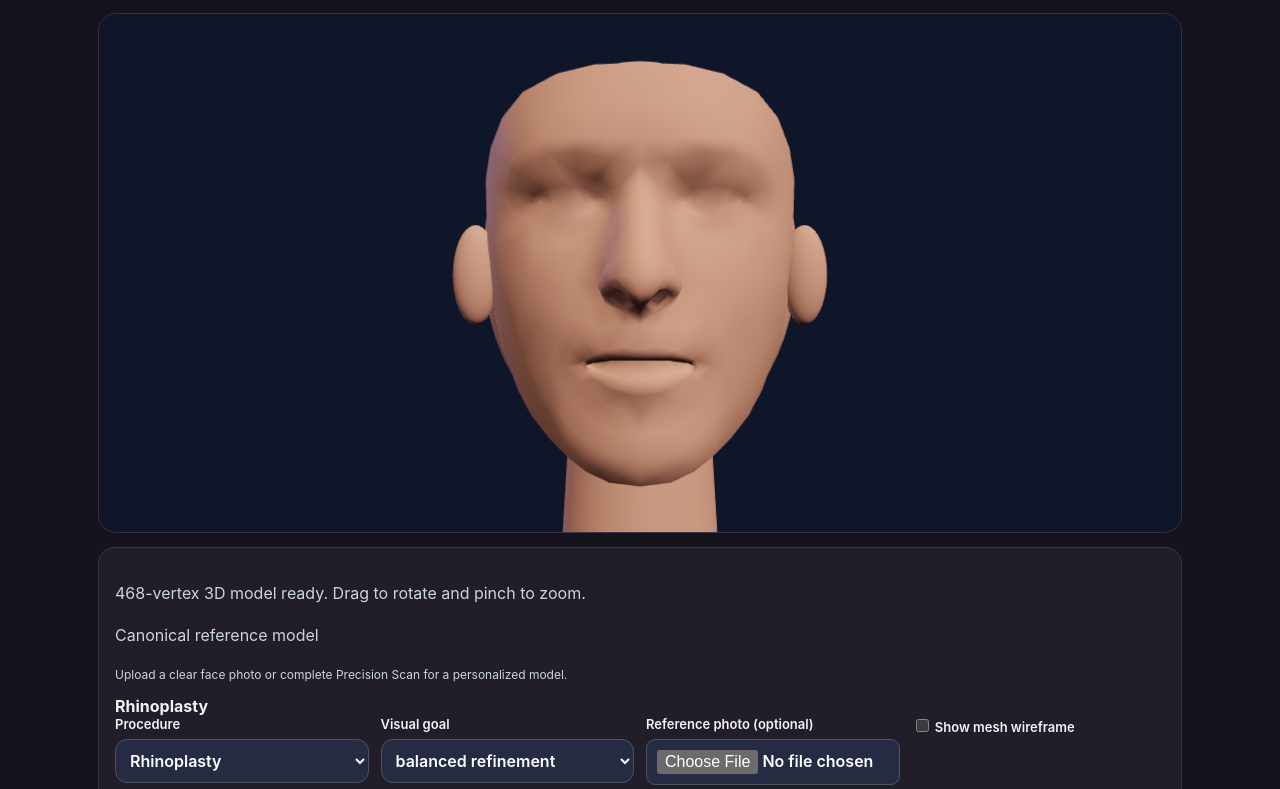
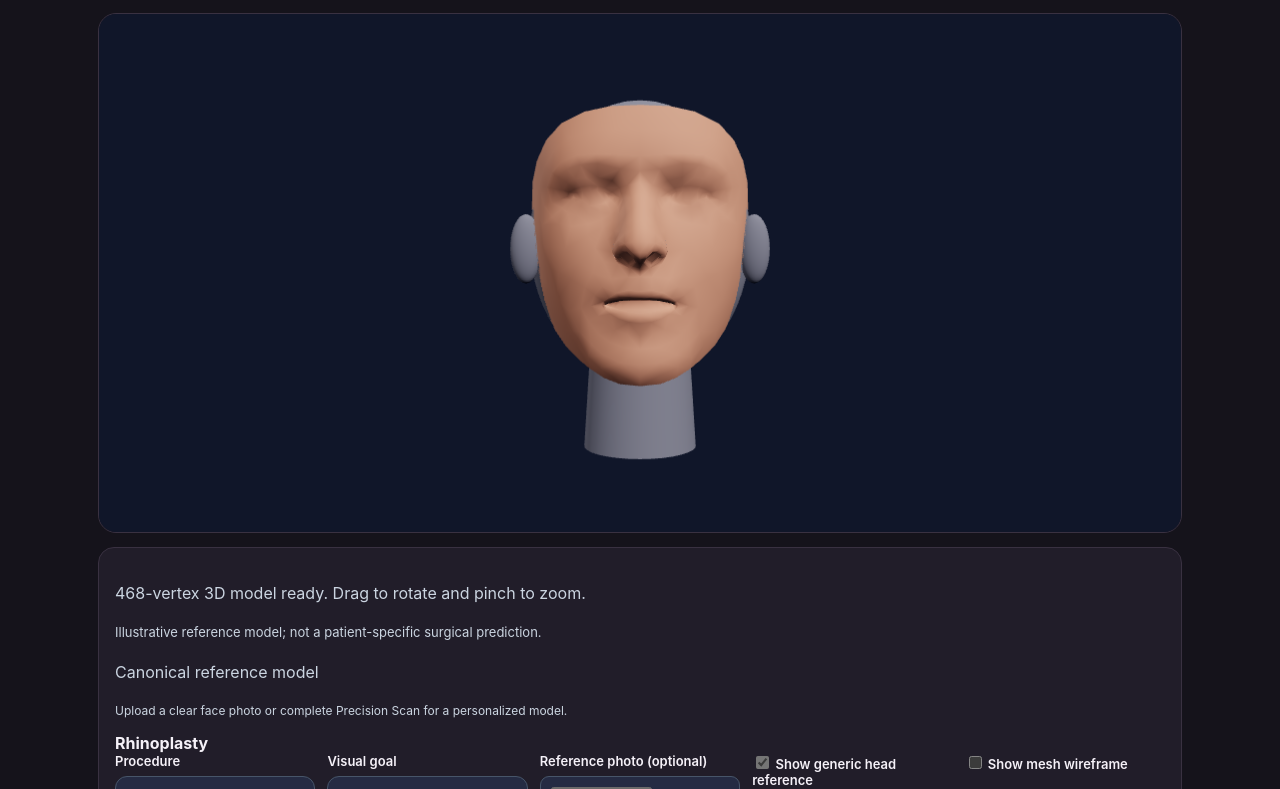
Before and after one commit to jcoddamn/aesthetiq-sim-engine, a website: page viewer.html in a window 1280 px wide. Shown: the part 159-948 px from the top of the page. Drawn offline with nearby package versions, Linux system fonts and the light colour scheme; animation ran at ten frames a second.

Commit message:
Clarify partial 3D scans and improve photo-face presentation

```diff
--- a/faceViewer.js
+++ b/faceViewer.js
@@ -1,9 +1,10 @@
+import {viewerPresentation,framedCameraDistance} from './js/viewerPresentation.js';
 import * as THREE from "three";
 import {OrbitControls} from "three/addons/controls/OrbitControls.js";
 import {warpLipFiller,warpChin,warpJawline,warpCheeks,warpRhinoplasty,warpBuccalSlimming,warpFacelift,warpBrowLift,warpUpperBlepharoplasty,warpLowerBlepharoplasty,warpLipLift} from "./js/faceWarp.js?v=25";
-import {constrainWarpByFaceScale} from "./js/faceMorphometrics.js?v=1";
+import {constrainWarpByFaceScale} from "./js/faceMorphometrics.js?v=3";
 import {getSharedIntensity} from "./js/sharedProcedureMath.js?v=1";
-import {detectFaceLandmarksFromImage} from "./js/mediapipeRunner.js";
+import {detectFaceLandmarksFromImage} from "./js/mediapipeRunner.js?v=2";
 import {reconstruct3DFromCaptures,makeMultiAngleTexture} from "./js/personalizedFace3D.js?v=3";
 import {loadApproved3DScan,clearApproved3DScan,blobToCanvas} from "./js/precision3dStore.js?v=2";
 import {inspectScan} from "./js/twinCaptureQuality.js?v=1";
@@ -48,19 +49,30 @@ const controls=new OrbitControls(camera,canvas);controls.enableDamping=true;cont
 controls.minDistance=17;controls.maxDistance=60;controls.target.set(0,-.5,0);
 scene.add(new THREE.HemisphereLight(0xffffff,0x27344f,2));
 const light=new THREE.DirectionalLight(0xffffff,2);light.position.set(10,15,18);scene.add(light);
-const rim=new THREE.DirectionalLight(0x8899ff,.75);rim.position.set(-10,4,-12);scene.add(rim);
+const rim=new THREE.DirectionalLight(0xffffff,.35);rim.position.set(-10,4,-12);scene.add(rim);
 const material=new THREE.MeshStandardMaterial({color:0xc58b73,roughness:.78,side:THREE.DoubleSide});
 const group=new THREE.Group();scene.add(group);
-const skull=new THREE.Mesh(new THREE.SphereGeometry(1,48,32),material.clone());
+const skull=new THREE.Mesh(new THREE.SphereGeometry(1,48,32),new THREE.MeshStandardMaterial({color:0x777783,roughness:1}));
 skull.scale.set(7.9,10,5.6);skull.position.set(0,.1,-2.3);group.add(skull);
 const ears=[-1,1].map(side=>{
- const ear=new THREE.Mesh(new THREE.SphereGeometry(1,24,20),material.clone());
+ const ear=new THREE.Mesh(new THREE.SphereGeometry(1,24,20),new THREE.MeshStandardMaterial({color:0x777783,roughness:1}));
  ear.scale.set(1.08,2.4,.85);ear.position.set(side*7.9,-.6,-.3);group.add(ear);return ear;
 });
-const neck=new THREE.Mesh(new THREE.CylinderGeometry(3.6,4,6.5,32),material.clone());
+const neck=new THREE.Mesh(new THREE.CylinderGeometry(3.6,4,6.5,32),new THREE.MeshStandardMaterial({color:0x777783,roughness:1}));
 neck.position.set(0,-11.4,-2.2);group.add(neck);
 let mesh=null,base=null,procedure="rhinoplasty",goal="balanced-refinement",photoFitted=false;
 let scanTexture=null;
+let capturePoseCount=0;
+let contextPreference=true;
+function updatePresentation(){
+ const state=viewerPresentation({personalized:photoFitted,procedure,showContext:contextPreference,poseCount:capturePoseCount});
+ for(const part of [skull,...ears,neck])part.visible=state.showContext;
+ $("showContext").checked=state.showContext;
+ $("showContext").disabled=state.contextRequired||!photoFitted;
+ $("scanQuality").textContent=state.captureLabel;
+ $("modelBoundary").textContent=state.note;
+}
+
 function status(msg,error=false){$("status").textContent=msg;$("status").classList.toggle("error",error);}
 function parseOBJ(data){
  const vertices=[],uvs=[],faces=[],uvByVertex=new Float32Array(468*2);
@@ -152,14 +164,23 @@ function setProcedure(id){
  if(!names[id])return;
  procedure=id;const options=goals[id]||["balanced"];
  $("goalSelect").replaceChildren(...options.map(value=>{const opt=document.createElement("option");opt.value=value;opt.textContent=value.replace(/-/g," ");return opt;}));
- goal=options[0];morph();
+ goal=options[0];morph();updatePresentation();reset();
 }
 function resize(){
  const rect=canvas.getBoundingClientRect();
  renderer.setSize(Math.max(1,rect.width),Math.max(1,rect.height),false);
  camera.aspect=rect.width/Math.max(1,rect.height);camera.updateProjectionMatrix();
 }
-function reset(){camera.position.set(0,0,34);controls.target.set(0,-.5,0);controls.update();}
+function reset(){
+ if(!mesh)return;
+ group.updateMatrixWorld(true);
+ const bounds=new THREE.Box3().setFromObject(mesh);
+ for(const part of [skull,...ears,neck])if(part.visible)bounds.union(new THREE.Box3().setFromObject(part));
+ const size=bounds.getSize(new THREE.Vector3()),center=bounds.getCenter(new THREE.Vector3());
+ const distance=framedCameraDistance({width:size.x,height:size.y,depth:size.z,aspect:camera.aspect,fovDegrees:camera.fov});
+ camera.position.set(center.x,center.y,center.z+distance);controls.target.copy(center);
+ controls.maxDistance=Math.max(60,distance*2);controls.update();
+}
 function setTexture(captures){
  if(!mesh)return;
  const textureCanvas=makeMultiAngleTexture(
@@ -174,9 +195,9 @@ function setTexture(captures){
  texture.anisotropy=Math.min(4,renderer.capabilities.getMaxAnisotropy());
  if(scanTexture)scanTexture.dispose();
  scanTexture=texture;
- mesh.material.map=texture;
- mesh.material.color.set(0xffffff);
- mesh.material.needsUpdate=true;
+ // The photograph already contains lighting; do not shade it a second time.
+ mesh.material.dispose();
+ mesh.material=new THREE.MeshBasicMaterial({map:texture,color:0xffffff,side:THREE.DoubleSide,toneMapped:false,wireframe:$("wireframe").checked});
 }
 async function applyPersonalizedCaptures(captures){
  if(!mesh)throw Error("3D model is not loaded.");
@@ -187,11 +208,12 @@ async function applyPersonalizedCaptures(captures){
  base=Float32Array.from(model.positions);
  photoFitted=true;
  morph();
- const quality=Math.round(review.quality*100);
- $("scanQuality").textContent="Scan quality: "+quality+"% · "+model.quality.poseCount+" angle(s)";
+ capturePoseCount=model.quality.poseCount;
+ contextPreference=false;
+ updatePresentation();reset();
  $("scanWarnings").textContent=review.warnings.length?review.warnings.join(" "):
   "Capture passed basic lighting, framing and sharpness checks.";
- status("Personalized facial geometry and photo texture loaded. Rotate to inspect likeness.");
+ status("Your facial surface is ready. Rotate to inspect the approximate shape.");
 }
 async function fitPhoto(file){
  if(!file||!mesh)return;
@@ -230,10 +252,13 @@ for(const [id,level] of [["presetNatural","natural"],["presetBalanced","balanced
  });
 }
 $("recoverySlider").addEventListener("input",morph);
+$("showContext").addEventListener("change",()=>{contextPreference=$("showContext").checked;updatePresentation();reset();});
 $("wireframe").addEventListener("change",e=>{if(mesh)mesh.material.wireframe=e.target.checked;});
 $("resetView").addEventListener("click",reset);
 $("resetModel").addEventListener("click",()=>{if(!mesh)return;base=Float32Array.from(mesh.geometry.userData.canonical);photoFitted=false;
- if(scanTexture){scanTexture.dispose();scanTexture=null;}mesh.material.map=null;mesh.material.color.set(0xc58b73);mesh.material.needsUpdate=true;
+ if(scanTexture){scanTexture.dispose();scanTexture=null;}
+ mesh.material.dispose();mesh.material=material.clone();mesh.material.wireframe=$("wireframe").checked;
+ capturePoseCount=0;contextPreference=true;updatePresentation();reset();
  $("scanQuality").textContent="Canonical reference model";
  $("scanWarnings").textContent="No personalized scan is active.";
  morph();status("Canonical face restored.");});
@@ -265,7 +290,7 @@ window.addEventListener("resize",resize);resize();
  const geometry=parseOBJ(await res.text());
  base=Float32Array.from(geometry.attributes.position.array);
  geometry.userData.canonical=Float32Array.from(base);
- mesh=new THREE.Mesh(geometry,material.clone());group.add(mesh);morph();
+ mesh=new THREE.Mesh(geometry,material.clone());group.add(mesh);morph();updatePresentation();reset();
  status("468-vertex 3D model ready. Drag to rotate and pinch to zoom.");
  if(new URLSearchParams(location.search).get("scan")==="local"){
   try{await loadStoredScan();}catch(error){status("3D model ready, but saved scan could not be loaded: "+(error.message||error),true);}
--- /dev/null
+++ b/js/viewerPresentation.js
@@ -0,0 +1,15 @@
+// Presentation state only; capture completeness is not reconstruction accuracy.
+export function viewerPresentation({personalized,procedure,showContext=false,poseCount=0}){
+ const schematicProcedure=['otoplasty','neck-lift'].includes(procedure);
+ return {
+  showContext:schematicProcedure||!personalized||showContext,
+  contextRequired:schematicProcedure,
+  captureLabel:personalized?`${poseCount} capture angle${poseCount===1?'':'s'} · approximate depth`:'Canonical reference model',
+  note:schematicProcedure?'The ears and neck are generic reference shapes, not reconstructed anatomy.':personalized?'Photo-textured facial surface. Forehead boundaries and unseen regions are incomplete; this is not a full-head digital twin.':'Illustrative reference model; not a patient-specific surgical prediction.'
+ };
+}
+export function framedCameraDistance({width,height,depth=0,aspect,fovDegrees=40,padding=1.22}){
+ if(![width,height,depth,aspect,fovDegrees,padding].every(Number.isFinite)||width<=0||height<=0||depth<0||aspect<=0||fovDegrees<=0||fovDegrees>=180||padding<1)throw Error('Invalid 3D framing dimensions.');
+ const tangent=Math.tan(fovDegrees*Math.PI/360);
+ return Math.max(height/(2*tangent),width/(2*tangent*aspect))*padding+depth/2;
+}
--- a/viewer.html
+++ b/viewer.html
@@ -30,6 +30,7 @@ a{color:#c4b5fd}#status.error{color:#fda4af}small{color:#aebbd1}
 <canvas id="viewer" aria-label="Interactive 3D facial procedure model"></canvas>
 <div class="panel">
 <p id="status" role="status" aria-live="polite">Preparing 3D viewer…</p>
+<p id="modelBoundary" style="font-size:13px;line-height:1.6"></p>
 <p id="scanQuality">Canonical reference model</p>
 <p id="scanWarnings" style="font-size:12px">Upload a clear face photo or complete Precision Scan for a personalized model.</p>
 <strong id="selectedProcedureLabel">Rhinoplasty</strong>
@@ -37,6 +38,7 @@ a{color:#c4b5fd}#status.error{color:#fda4af}small{color:#aebbd1}
 <label>Procedure<select id="procedureSelect"></select></label>
 <label>Visual goal<select id="goalSelect"></select></label>
 <label>Reference photo (optional)<input id="photo" type="file" accept="image/*"></label>
+<label><input id="showContext" type="checkbox" checked> Show generic head reference</label>
 <label><input id="wireframe" type="checkbox"> Show mesh wireframe</label>
 </div>
 <div class="controls"><button id="presetNatural">Natural</button><button id="presetBalanced">Balanced</button><button id="presetEnhanced">Enhanced</button></div>
@@ -49,5 +51,5 @@ a{color:#c4b5fd}#status.error{color:#fda4af}small{color:#aebbd1}
 <p id="previewNote"></p>
 <small>Model: MediaPipe canonical face geometry, Apache 2.0. Three-angle scanning estimates geometry and projects photo textures onto the facial surface. Depth and occluded areas remain approximations, not a clinical 3D scan. The ear, skull and neck surfaces are schematic.</small>
 </div>
-</main><script type="module" src="./faceViewer.js?v=9"></script><script type="module" src="js/productUI.js?v=1"></script>
+</main><script type="module" src="./faceViewer.js?v=10"></script><script type="module" src="js/productUI.js?v=1"></script>
 </body></html>
```
Also changed, not shown: docs/3d-presentation.md (added, +12 -0 lines), tests/viewer-presentation.test.mjs (added, +16 -0 lines).
